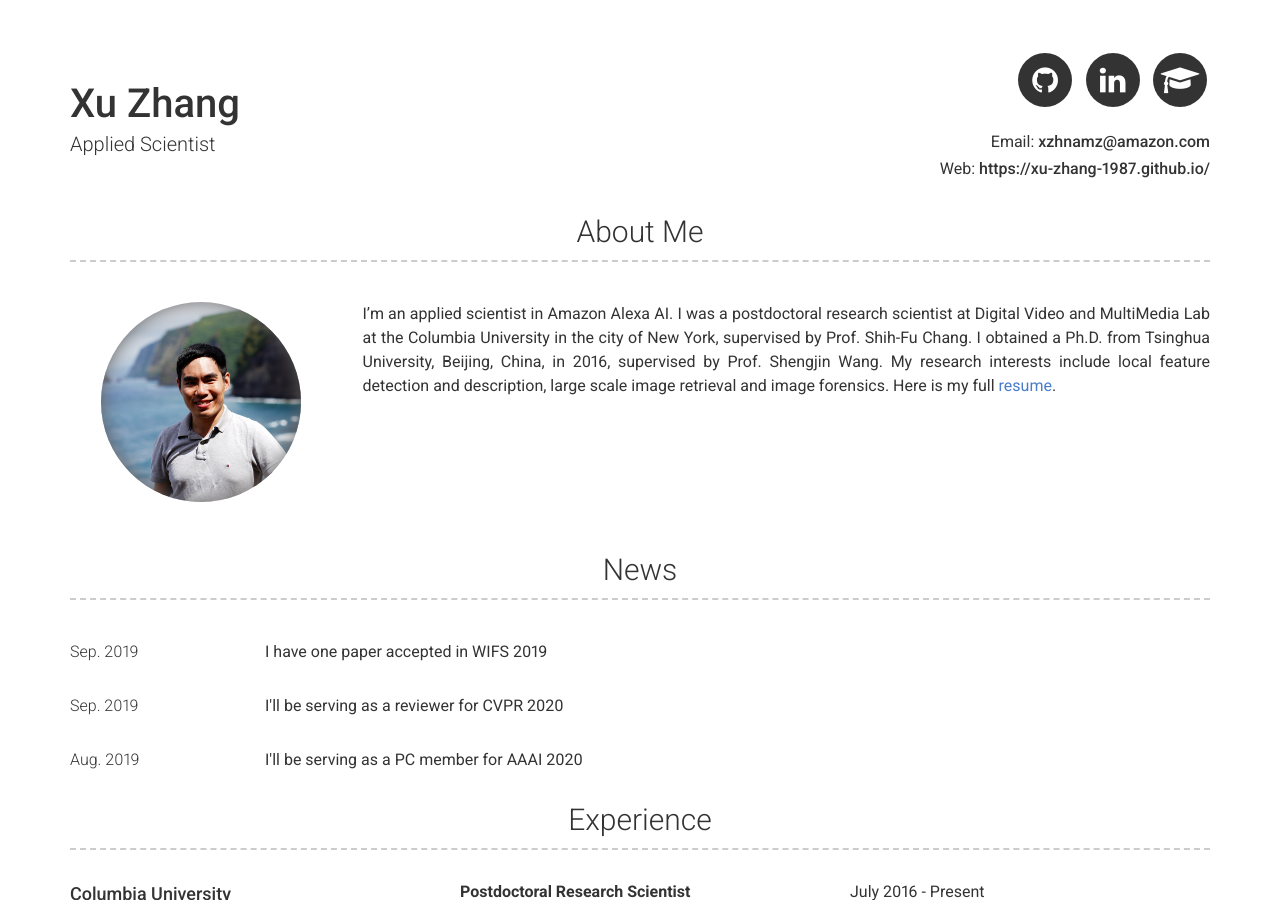
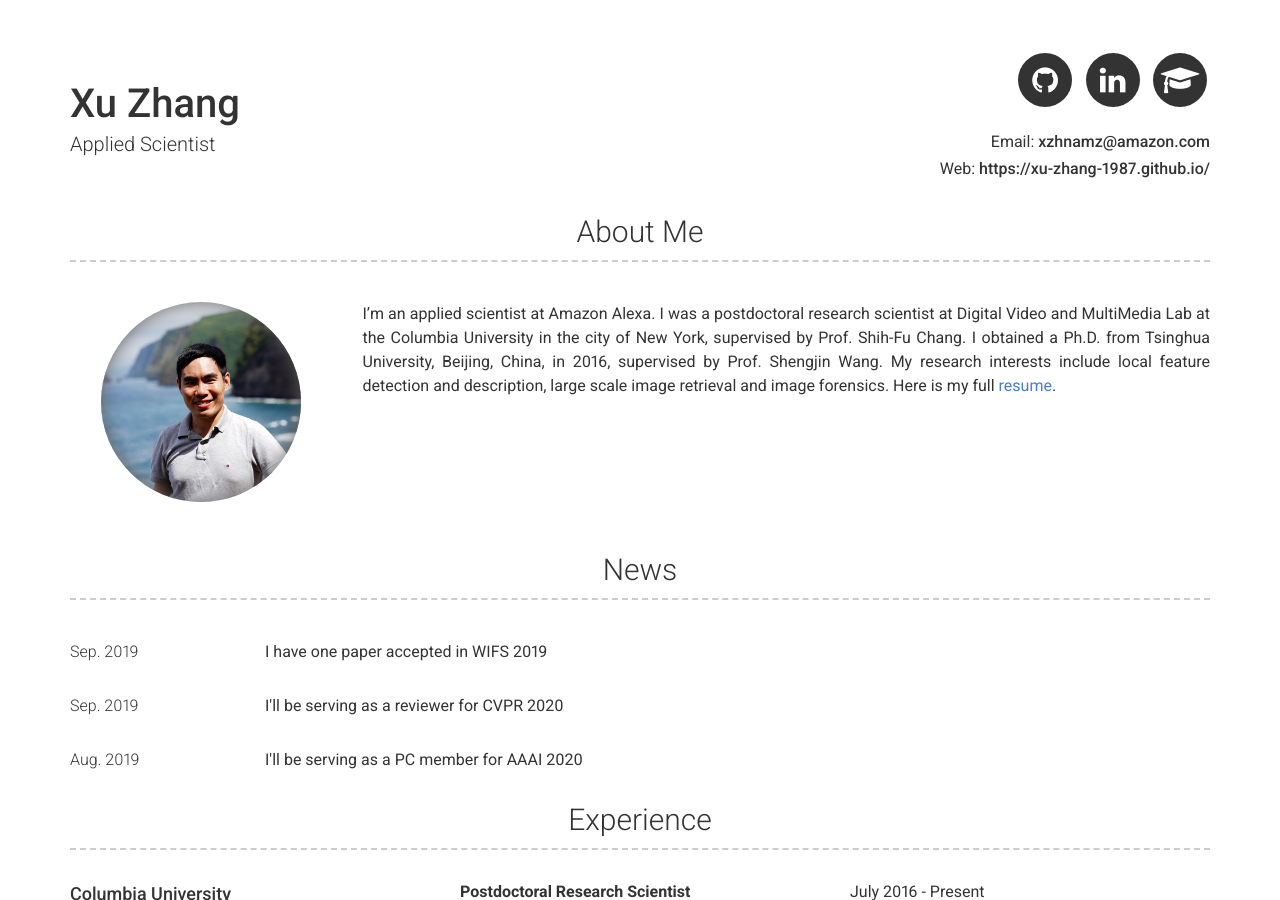
Before and after one commit to xu-zhang-1987/xu-zhang-1987.github.io, a Jekyll site: the page built from index.md, in a window 1280 px wide and 900 px high. Built offline with Jekyll 4.4.1, drawn with Linux system fonts in a browser that asks for light colours.

Commit message:
Update _config.yml

```diff
--- a/_config.yml
+++ b/_config.yml
@@ -17,7 +17,7 @@ googlescholar_username: efE70pEAAAAJ
 # about_title: About Me (Use this to override about section title)
 about_profile_image: images/profile.png
 about_content: | # this will include new lines to allow paragraphs
-  I'm an applied scientist in Amazon Alexa AI. I was a postdoctoral research scientist at Digital Video and MultiMedia Lab at the Columbia University in the city of New York, supervised by Prof. Shih-Fu Chang. I obtained a Ph.D. from Tsinghua University, Beijing, China, in 2016, supervised by Prof. Shengjin Wang. My research interests include local feature detection and description, large scale image retrieval and image forensics. Here is my full [resume](doc/Xu_Zhang_resume.pdf).
+  I'm an applied scientist at Amazon Alexa. I was a postdoctoral research scientist at Digital Video and MultiMedia Lab at the Columbia University in the city of New York, supervised by Prof. Shih-Fu Chang. I obtained a Ph.D. from Tsinghua University, Beijing, China, in 2016, supervised by Prof. Shengjin Wang. My research interests include local feature detection and description, large scale image retrieval and image forensics. Here is my full [resume](doc/Xu_Zhang_resume.pdf).
 
 # Projects Section
 # projects_title: Projects #(Use this to override about projects section title)
```
